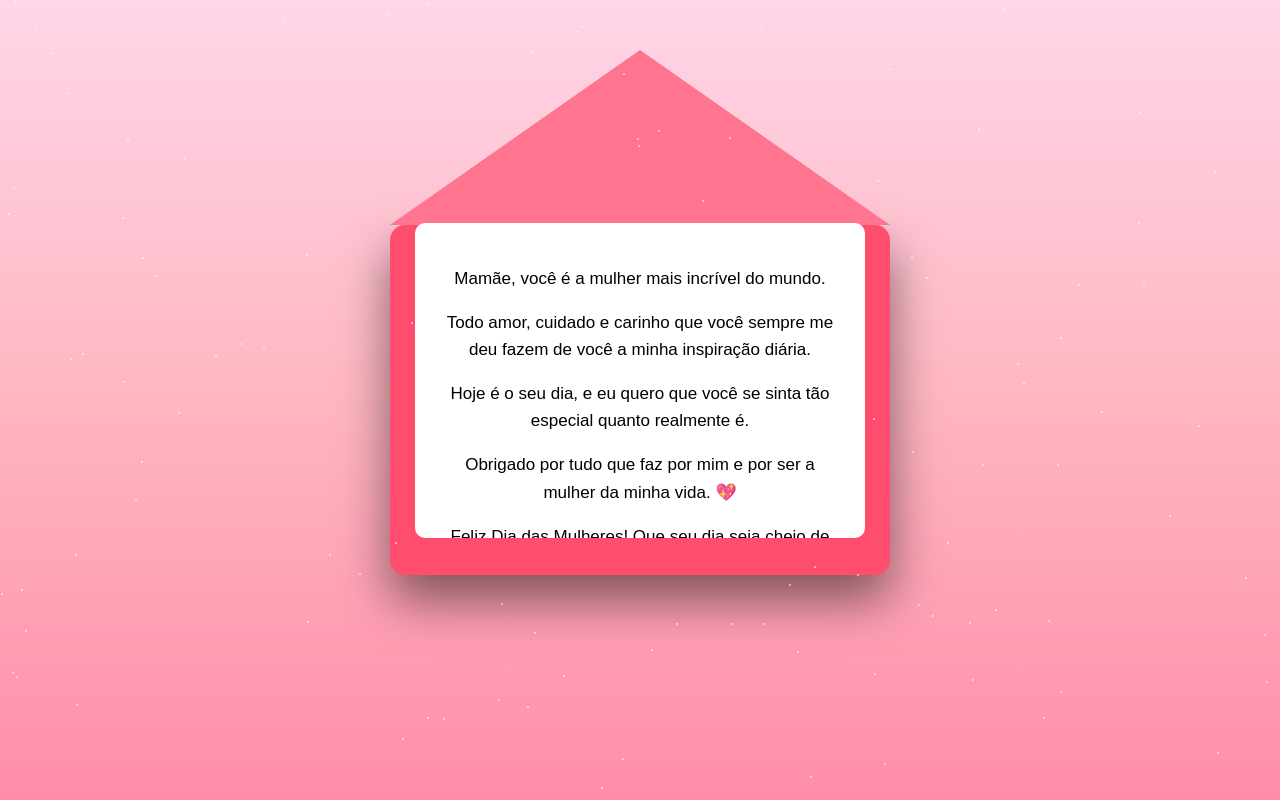
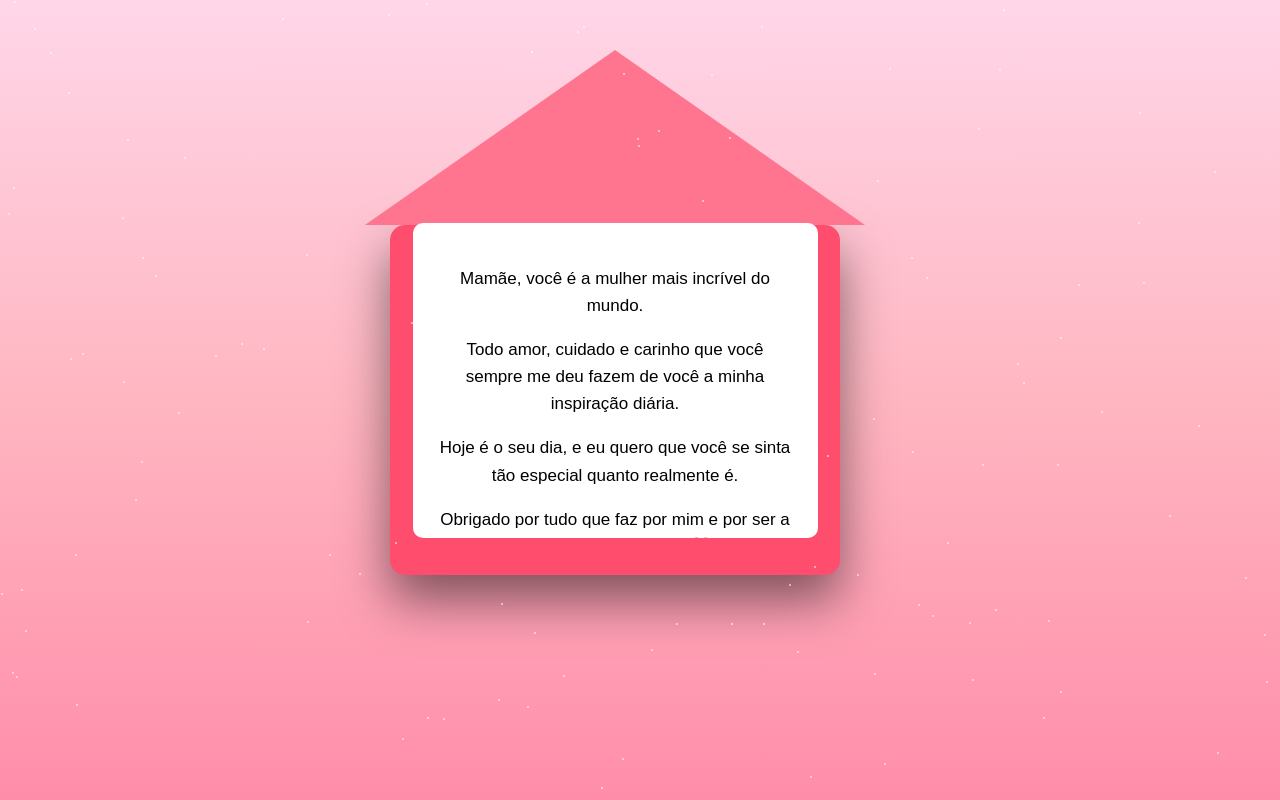
Before and after one commit to tapaseralt-del/renata-dayane, a plain HTML site: page index.html in a window 1280 px wide. Both pictures are taken after a click on the element 640 px from the left and 400 px from the top of the page. Drawn offline with Linux system fonts and the light colour scheme.

Commit message:
Update index.html

```diff
--- a/index.html
+++ b/index.html
@@ -5,14 +5,16 @@
 <title>Para Mamãe 💖</title>
 
 <style>
+/* body atualizado para mobile */
 body{
   margin:0;
-  height:100vh;
+  min-height:100vh;
   display:flex;
   justify-content:center;
   align-items:center;
   font-family:Arial, sans-serif;
-  overflow:hidden;
+  overflow-y: auto; /* permite scroll no celular */
+  -webkit-overflow-scrolling: touch; /* suaviza scroll no iPhone */
   background: linear-gradient(180deg, #FFD6E8, #FFB6C1, #FF8DAA);
 }
 
@@ -36,8 +38,9 @@ body{
   perspective:1000px;
 }
 .envelope{
-  width:500px;  /* aumentei */
-  height:350px; /* aumentei */
+  width:500px;  /* carta maior */
+  height:350px;
+  max-width:90%; /* para mobile */
   background:#ff4d6d;
   border-radius:15px;
   position:relative;
@@ -54,7 +57,7 @@ body{
   top:0;
   width:0;
   height:0;
-  border-left:250px solid transparent; /* proporcional ao novo tamanho */
+  border-left:250px solid transparent;
   border-right:250px solid transparent;
   border-top:175px solid #ff758f;
   transform-origin:top;
@@ -72,12 +75,12 @@ body{
   padding:25px;
   box-sizing:border-box;
   text-align:center;
-  font-size:17px; /* letras um pouco maiores */
+  font-size:17px;
   transform:translateY(40px);
   opacity:0;
   transition:1s;
   line-height:1.6;
-  overflow: auto; /* garante que o texto não ultrapasse a carta */
+  overflow: auto; /* texto fica dentro da carta */
 }
 .envelope.open .letter{
   transform:translateY(-20px);
@@ -87,7 +90,7 @@ body{
 /* corações */
 .heart{
   position:absolute;
-  font-size:25px; /* corações maiores */
+  font-size:25px;
   animation:explode 2s linear forwards;
 }
 @keyframes explode{
```
